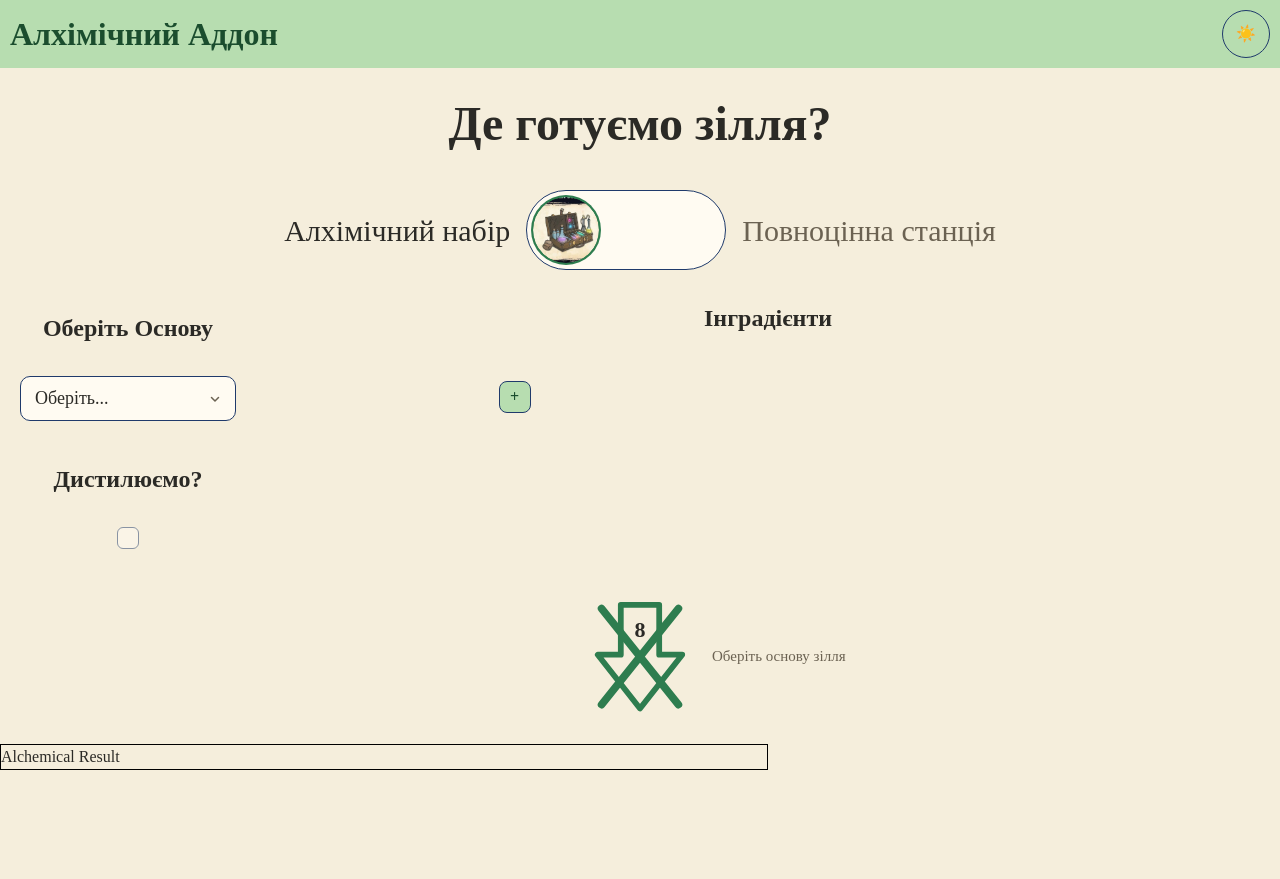
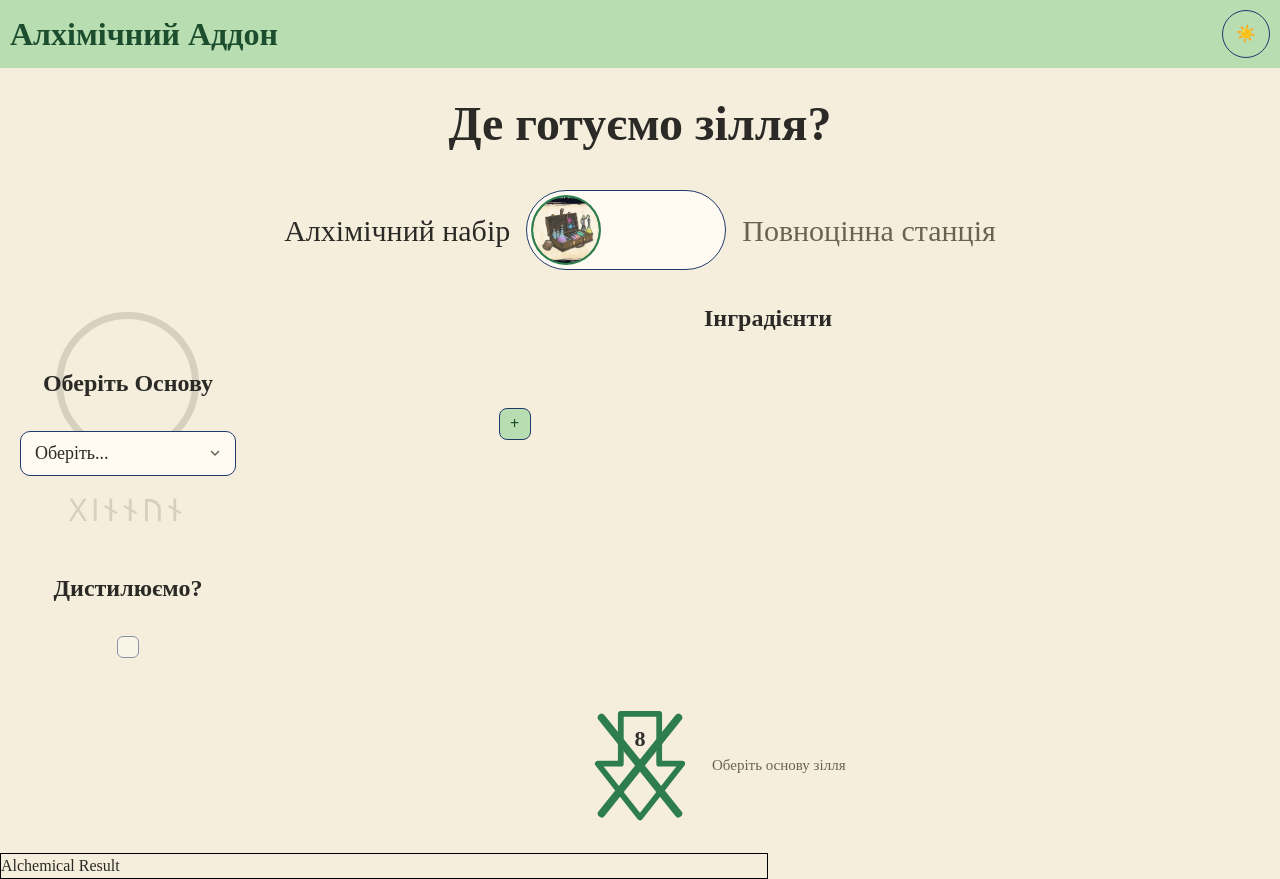
Before and after one commit to hrodgar13/alchemical-addon, a React (Vite) app: page / in a window 1280 px wide. Before the commit the page ends 800 px from the top, so only its background shows below. Built offline with nearby package versions, Linux system fonts and the light colour scheme.

Commit message:
Bases bg symbol

```diff
--- a/index.html
+++ b/index.html
@@ -5,6 +5,9 @@
     <link rel="icon" type="image/svg+xml" href="/favicon.svg" />
     <meta name="viewport" content="width=device-width, initial-scale=1.0" />
     <title>Алхімічний Аддон</title>
+    <link rel="preconnect" href="https://fonts.googleapis.com" />
+    <link rel="preconnect" href="https://fonts.gstatic.com" crossorigin />
+    <link href="https://fonts.googleapis.com/css2?family=Noto+Sans+Runic&display=swap" rel="stylesheet" />
   </head>
   <body>
     <div id="root"></div>
--- a/src/components/Base/Base.jsx
+++ b/src/components/Base/Base.jsx
@@ -2,6 +2,7 @@ import {usePotionComponents} from "../../contexts/PotionComponentsContext.jsx";
 import Select from "../shared/select/Select.jsx";
 import styles from './base.module.css'
 import {usePotionBrew} from "../../contexts/PotionBrewContext.jsx";
+import BaseSymbol from "./BaseSymbol.jsx";
 
 export default function Base() {
     const {bases} = usePotionComponents()
@@ -12,6 +13,7 @@ export default function Base() {
     }
 
     return <div className={styles.Base}>
+        <BaseSymbol base={base} className={styles.Symbol}/>
         <h2>Оберіть Основу</h2>
         <Select items={bases} searchKeys={['name', 'alchemicalWord']} additionalDisplayKeys={['alchemicalWord']}
                 onSelectChange={handleOnChange} value={base}/>
--- /dev/null
+++ b/src/components/Base/BaseSymbol.jsx
@@ -0,0 +1,67 @@
+// Алхімічний символ вибраної основи з рунічним підписом.
+// Невідома або не вибрана основа — заглушка: коло з написом ᚷᛁᚾᚾᚢᚾ.
+// Колір — з CSS-властивості `color` батька (currentColor), тож працює в обох темах.
+
+const SYMBOLS = {
+    aqua: {
+        rune: 'ᚨᚲᚢᚨ',
+        shape: <polygon points="15,10 105,10 60,88"/>,
+    },
+    spiritus: {
+        rune: 'ᛊᛈᛁᚱᛁᛏᚢᛊ',
+        shape: <>
+            <polygon points="60,10 105,88 15,88"/>
+            <line x1="5" y1="66" x2="115" y2="66"/>
+        </>,
+    },
+    olium: {
+        rune: 'ᛟᛚᛁᚢᛗ',
+        shape: <polygon points="60,10 105,88 15,88"/>,
+    },
+    vinum: {
+        rune: 'ᚢᛁᚾᚢᛗ',
+        shape: <>
+            <polygon points="15,10 105,10 60,88"/>
+            <line x1="5" y1="32" x2="115" y2="32"/>
+        </>,
+    },
+}
+
+const UNKNOWN_SYMBOL = {
+    rune: 'ᚷᛁᚾᚾᚢᚾ',
+    shape: <circle cx="60" cy="49" r="39"/>,
+}
+
+export default function BaseSymbol({base, className}) {
+    const symbolKey = base?.symbol
+    const symbol = SYMBOLS[symbolKey] ?? UNKNOWN_SYMBOL
+
+    return (
+        <svg
+            // key змінюється разом із символом — SVG перемонтовується і CSS-анімація появи грає знову
+            key={symbolKey ?? 'unknown'}
+            className={className}
+            viewBox="0 0 120 140"
+            fill="none"
+            stroke="currentColor"
+            strokeWidth="4"
+            strokeLinecap="round"
+            strokeLinejoin="round"
+            aria-hidden="true"
+        >
+            {symbol.shape}
+            <text
+                x="60"
+                y="128"
+                fill="currentColor"
+                stroke="none"
+                fontFamily="'Noto Sans Runic', 'Segoe UI Historic', sans-serif"
+                fontSize="18"
+                letterSpacing="2"
+                textAnchor="middle"
+            >
+                {symbol.rune}
+            </text>
+        </svg>
+    )
+}
--- a/src/components/Base/base.module.css
+++ b/src/components/Base/base.module.css
@@ -1,10 +1,42 @@
 .Base {
+    /* position + isolation — щоб символ на фоні лягав під вміст секції, але не під сторінку */
+    position: relative;
+    isolation: isolate;
     justify-content: center;
     align-items: center;
     width: 100%;
+    /* Висота з запасом — щоб рунічний підпис символу на фоні був під селектом, а не за ним */
+    min-height: 260px;
     text-align: center;
     padding: 20px;
     display: flex;
     flex-direction: column;
     gap: 30px
 }
+
+/* Символ вибраної основи — по центру секції, на фоні */
+.Symbol {
+    position: absolute;
+    z-index: -1;
+    inset: 8px 0;
+    margin: auto;
+    height: calc(100% - 16px);
+    width: auto;
+    color: var(--color-text);
+    opacity: 0.15;
+    pointer-events: none;
+    animation: symbol-appear 300ms ease;
+}
+
+@keyframes symbol-appear {
+    from {
+        opacity: 0;
+        scale: 0.9;
+    }
+}
+
+@media (prefers-reduced-motion: reduce) {
+    .Symbol {
+        animation: none;
+    }
+}
--- a/src/static/static.js
+++ b/src/static/static.js
@@ -6,25 +6,29 @@ const BASES = [
         id: 1,
         name: 'Вода',
         alchemicalWord: 'Дати',
-        difficulty: 1
+        difficulty: 1,
+        symbol: 'aqua'
     },
     {
         id: 2,
         name: 'Спирт',
         alchemicalWord: 'Забрати',
-        difficulty: 2
+        difficulty: 2,
+        symbol: 'spiritus'
     },
     {
         id: 3,
         name: 'Олія',
         alchemicalWord: 'Нанести',
-        difficulty: 2
+        difficulty: 2,
+        symbol: 'olium'
     },
     {
         id: 4,
         name: 'Вино',
         alchemicalWord: 'Змінити',
-        difficulty: 3
+        difficulty: 3,
+        symbol: 'vinum'
     }
 ]
 
```
